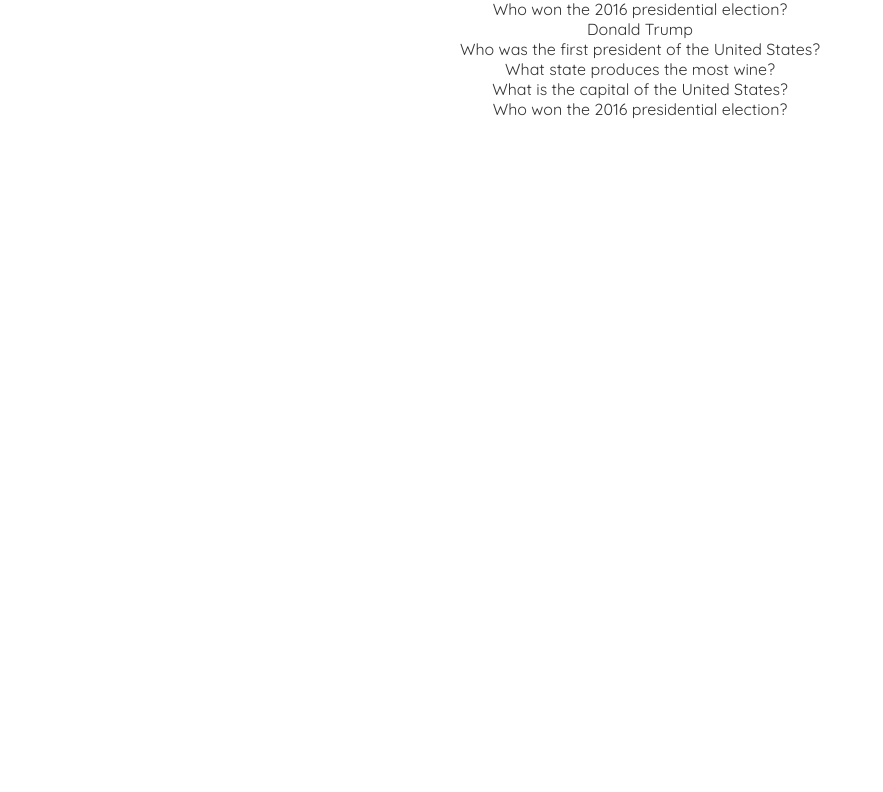
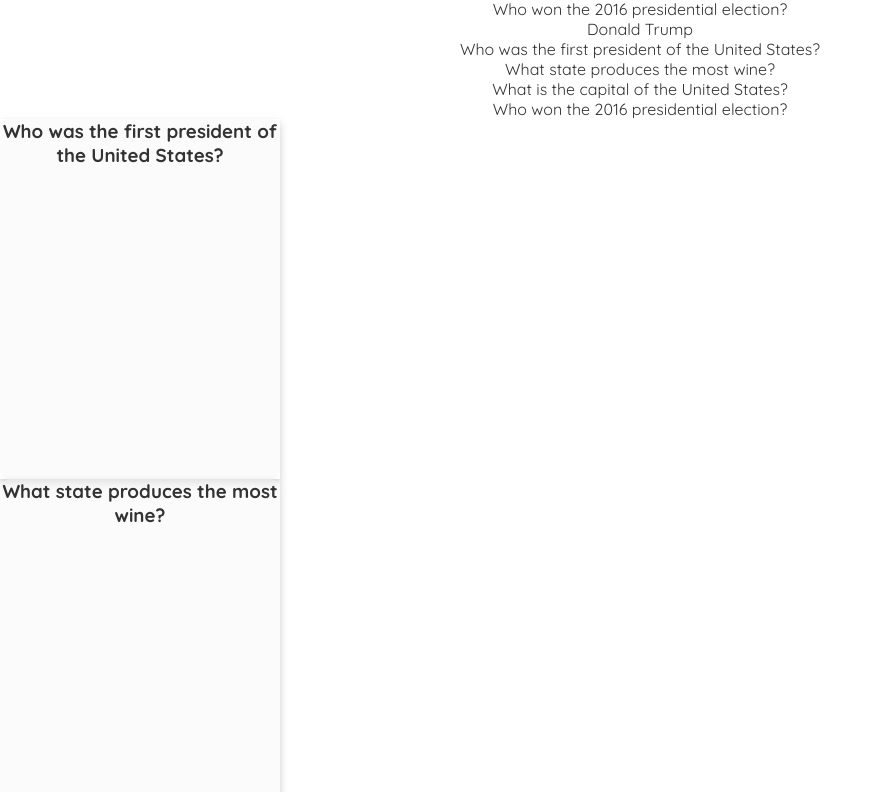
Before and after one commit to EvaGraceSmith/studyCards, a React (Create React App) app: page / in a window 1280 px wide. Shown: the part 1228-2020 px from the top of the page, without its empty margins (0-883 px from the left). Before the commit the page ends 1347 px from the top, so only its background shows below. Built offline with nearby package versions, Linux system fonts and the light colour scheme.

Commit message:
added questions and answers to cards

```diff
--- a/src/components/CardTest.js
+++ b/src/components/CardTest.js
@@ -7,8 +7,22 @@
         <h1>{props.heading}</h1>
                             {studyCards.map((studyCard) => (
                 <div className="studyCard-preview" key={studyCard.id}>
+            <div className="flip-card">
+                <div className="flip-card-inner">
+                <div className="flip-card-front">
+                    <div className='question'>
 
-                    <p>{studyCard.question}</p>
+                    <h3>{studyCard.question}</h3>
+                    </div>
+                </div>
+                <div className="flip-card-back">
+                    <div className='textBox'>
+                    <h3>{studyCard.answer}</h3>
+                    </div>
+                </div>
+            </div>
+        </div>
+
 
                 </div>
             ))}
--- a/src/components/Home.js
+++ b/src/components/Home.js
@@ -1,6 +1,7 @@
 import { useState } from 'react';
 import Questions from './Questions';
 import PropTest from './PropTest';
+import CardTest from './CardTest';
 
 
 const Home = () => {
@@ -16,6 +17,8 @@
         <div className="home">
            <PropTest studyCards={studyCards} heading="History Questions"/>
            <Questions studyCards={studyCards}/>
+           <CardTest studyCards={studyCards}/>
+
         </div>
      );
 }
```
